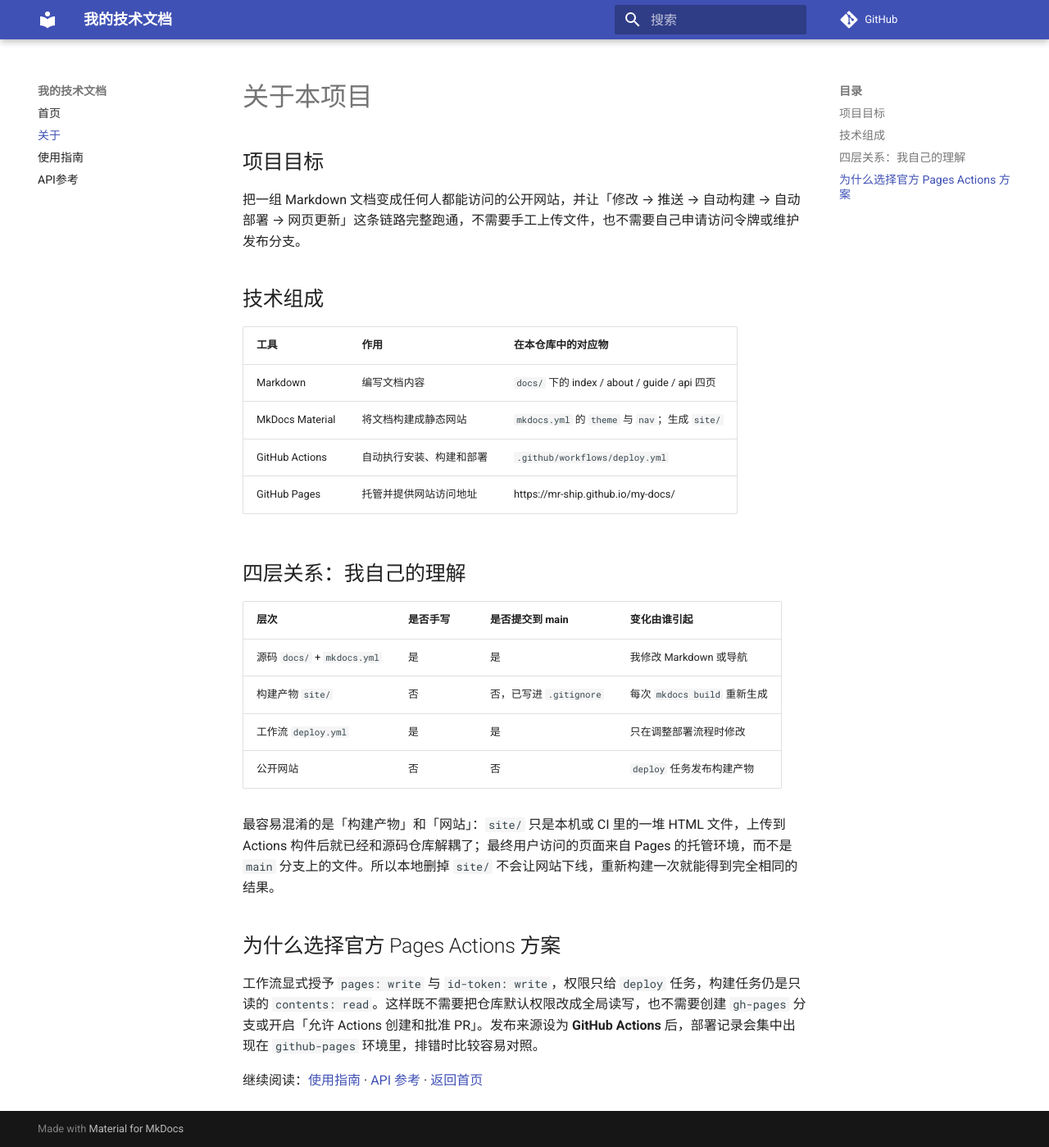
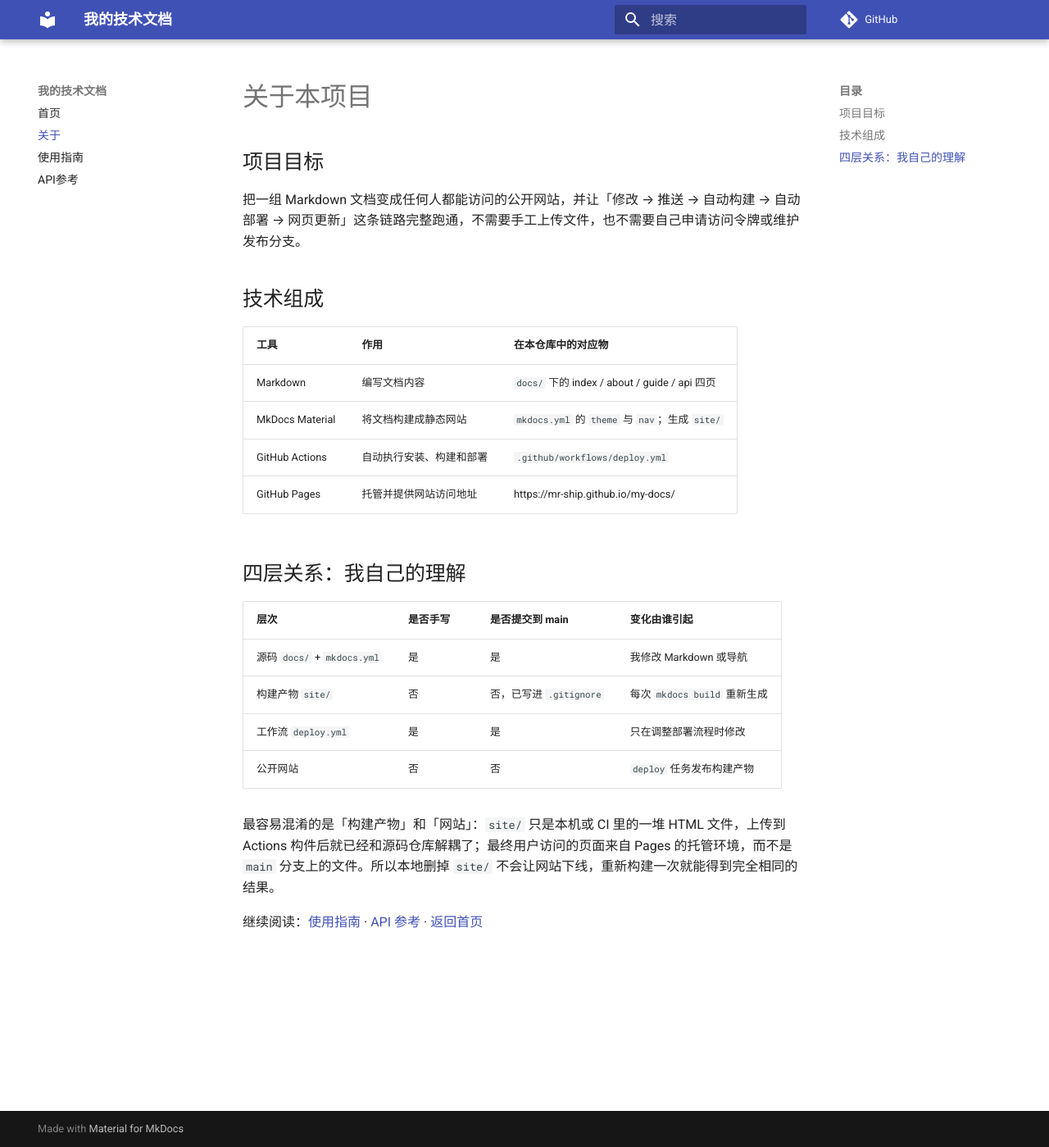
Before and after one commit to Mr-ship/my-docs, an MkDocs documentation site: the page built from docs/about.md, in a window 1280 px wide and 1399 px high. Shown: the whole window at 82% size. Built offline with MkDocs 1.6.1 and Material for MkDocs 9.7.7, drawn with Linux system fonts in a browser that asks for light colours; comment, search, counter and statistics services are not loaded.

Commit message:
Remove explanation of Pages Actions solution
Removed section explaining the choice of official Pages Actions solution.

```diff
--- a/docs/about.md
+++ b/docs/about.md
@@ -24,8 +24,5 @@
 
 最容易混淆的是「构建产物」和「网站」：`site/` 只是本机或 CI 里的一堆 HTML 文件，上传到 Actions 构件后就已经和源码仓库解耦了；最终用户访问的页面来自 Pages 的托管环境，而不是 `main` 分支上的文件。所以本地删掉 `site/` 不会让网站下线，重新构建一次就能得到完全相同的结果。
 
-## 为什么选择官方 Pages Actions 方案
-
-工作流显式授予 `pages: write` 与 `id-token: write`，权限只给 `deploy` 任务，构建任务仍是只读的 `contents: read`。这样既不需要把仓库默认权限改成全局读写，也不需要创建 `gh-pages` 分支或开启「允许 Actions 创建和批准 PR」。发布来源设为 **GitHub Actions** 后，部署记录会集中出现在 `github-pages` 环境里，排错时比较容易对照。
 
 继续阅读：[使用指南](guide.md) · [API 参考](api.md) · [返回首页](index.md)
```
